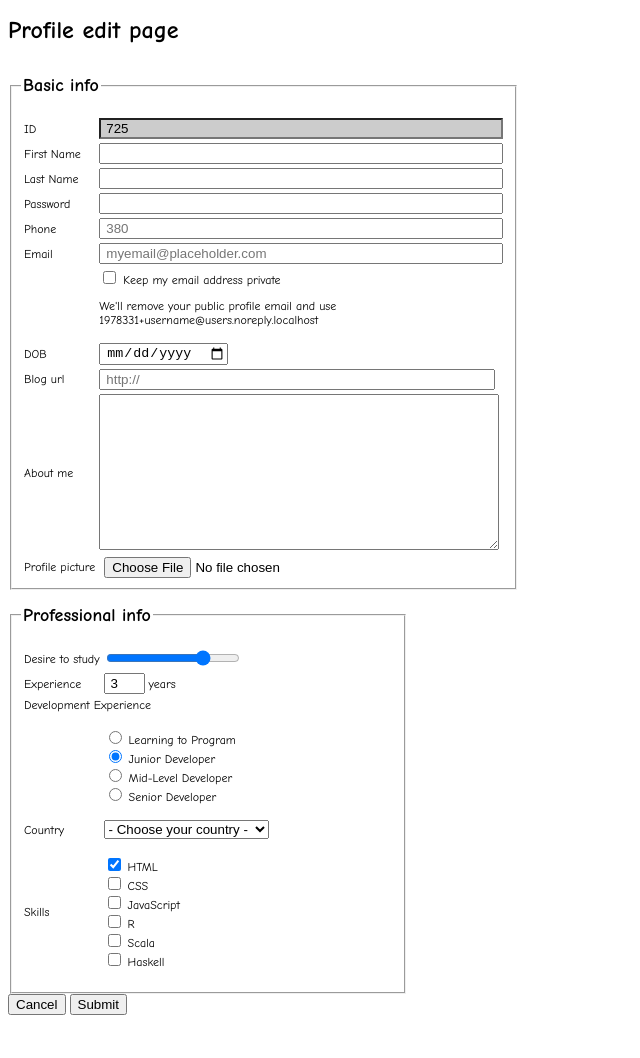
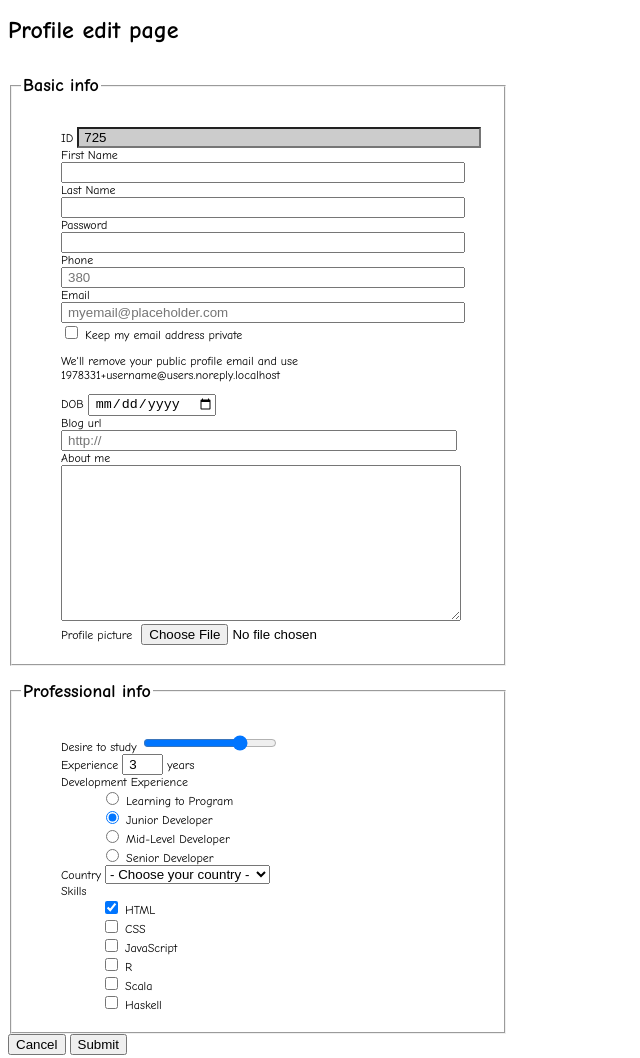
Before and after one commit to Inessa1987/home-work, a plain HTML site: page hw2/form.html in a window 1280 px wide. Shown: the whole page, without its empty margins (0-640 px from the left). Before the commit the page ends 1023 px from the top, so only its background shows below. Drawn offline with Linux system fonts and the light colour scheme.

Commit message:
changed the form.html structure

```diff
--- a/hw2/form.html
+++ b/hw2/form.html
@@ -10,76 +10,69 @@
 		<h1>Profile edit page</h1>
 		<fieldset>
 			<legend><h2>Basic info</h2></legend>
-			<table>
-				<tr>
-					<td><label for="id">ID</label></td>
-					<td><input id="id" type="text" name="ID" value="725" size="47" readonly></td>
-				</tr>
-				<tr>
-					<td><label for="name">First Name</label></td>
-					<td><input id="name" type="text" name="name" value="" size="47"></td>
-				</tr>
-				<tr>
-					<td><label for="sername">Last Name</label></td>
-					<td><input id="sername" type="text" name="sername" value="" size="47"></td>
-				</tr>
-				<tr>
-					<td><label for="password">Password</label></td>
-					<td><input id="password" type="password" maxlength="25" size="47" name="password"></td>
-				</tr>
-				<tr>
-					<td><label for="tel">Phone</label></td>
-					<td><input class="placeholder" id="tel" type="tel" name="phone" value="" placeholder="380"
-							size="47"></td>
-				</tr>
-				<tr>
-					<td><label for="email">Email</label></td>
-					<td><input id="email" type="email" name="email" value=""
-							placeholder="myemail@placeholder.com" size="47"></td>
-				</tr>
-				<tr>
-					<td></td>
-					<td><input type="checkbox" name="keep_email" value="1" id="keep-email">
+			<ul>
+				<li>
+					<label for="id">ID</label>
+					<input id="id" type="text" name="ID" value="725" size="47" readonly>
+				</li>
+				<li>
+					<label for="name">First Name</label>
+					<input id="name" type="text" name="name" value="" size="47">
+				</li>
+				<li>
+					<label for="sername">Last Name</label>
+					<input id="sername" type="text" name="sername" value="" size="47">
+				</li>
+				<li>
+					<label for="password">Password</label>
+					<input id="password" type="password" maxlength="25" size="47" name="password">
+				</li>
+				<li>
+					<label for="tel">Phone</label>
+					<input class="placeholder" id="tel" type="tel" name="phone" value="" placeholder="380" size="47">
+				</li>
+				<li>
+					<label for="email">Email</label>
+					<input id="email" type="email" name="email" value="" placeholder="myemail@placeholder.com" size="47">
+				</li>
+				<li>
+					<input type="checkbox" name="keep_email" value="1" id="keep-email">
 						<label for="keep-email">Keep my email address private</label>
-						<p>We'll remove your public profile email and use<br>
-							1978331+username@users.noreply.localhost</p></td>
-				</tr>
-				<tr>
-					<td><label for="calendar">DOB</label></td>
-					<td><input id="calendar" name="birthday" type="date"></td>
-				</tr>
-				<tr>
-					<td><label for="url">Blog url</label></td>
-					<td><input id="url" name="blog_url" type="url" value="" size="46" placeholder="http://"></td>
-				</tr>
-				<tr>
-					<td><label for="about">About&nbsp;me</label></td>
-					<td><textarea id="about" name="about_me" rows="10" cols="47"></textarea></td>
-				</tr>
-				<tr>
-					<td><label for="photo">Profile&nbsp;picture</label></td>
-					<td><input id="photo" name="photo" accept="image/*" type="file"></td>
-				</tr>
-			</table>
+						<p>We'll remove your public profile email and use<br>1978331+username@users.noreply.localhost</p>
+				</li>
+				<li>
+					<label for="calendar">DOB</label>
+					<input id="calendar" name="birthday" type="date">
+				</li>
+				<li>
+					<label for="url">Blog url</label>
+					<input id="url" name="blog_url" type="url" value="" size="46" placeholder="http://">
+				</li>
+				<li>
+					<label for="about">About&nbsp;me</label>
+					<textarea id="about" name="about_me" rows="10" cols="47"></textarea>
+				</li>
+				<li>
+					<label for="photo">Profile&nbsp;picture</label>
+					<input id="photo" name="photo" accept="image/*" type="file">
+				</li>
+			</ul>
 		</fieldset>
 		<fieldset>
 			<legend><h2>Professional info</h2></legend>
-			<table>
-				<tr>
-					<td><label for="desire">Desire&nbsp;to&nbsp;study</label></td>
-					<td><input id="desire" type="range" name="desire_to_study" min="0" max="100" step="1"
-							value="75"></td>
-				</tr>
-				<tr>
-					<td><label for="exp">Experience</label></td>
-					<td><input id="exp" type="number" value="3">&nbsp;years</td>
-				</tr>
-				<tr>
-					<td colspan="2">Development&nbsp;Experience</td>
-				</tr>
-				<tr>
-					<td></td>
-					<td>
+			<ul>
+				<li>
+					<label for="desire">Desire&nbsp;to&nbsp;study</label>
+					<input id="desire" type="range" name="desire_to_study" min="0" max="100" step="1" value="75">
+				</li>
+				<li>
+					<label for="exp">Experience</label>
+					<input id="exp" type="number" value="3">&nbsp;years
+				</li>
+				<li>
+					Development&nbsp;Experience
+				</li>
+				<li>
 					<ul>
 						<li><input type="radio" name="development_experience" id="learning" value="learning">
 							<label for="learning">Learning to Program</label>
@@ -90,11 +83,9 @@
 						<li><input type="radio" name="development_experience" id="senior" value="senior">
 							<label for="senior">Senior Developer</label></li>
 					</ul>
-					</td>
-				</tr>
-				<tr>
-					<td><label for="country">Country</td>
-					<td>
+				</li>
+				<li>
+					<label for="country">Country</label>
 					<select name="country" id="country">
 						<option disabled selected>- Choose your country -</option>
 						<option value="Ukraine">Ukraine</option>
@@ -103,11 +94,8 @@
 						<option value="Thailand">Thailand</option>
 						<option value="Spain">Spain</option>
 					</select>
-					</td>
-				</tr>
-				<tr>
-					<td>Skills</td>
-					<td>
+				</li>
+				<li>Skills
 					<ul>
 						<li><input type="checkbox" id="html" name="skills[]" value="html" checked>
 							<label for="html">HTML</label></li>
@@ -122,9 +110,8 @@
 						<li><input type="checkbox" id="haskell" name="skills[]">
 							<label for="haskell">Haskell</label></li>
 					</ul>
-					</td>
-				</tr>
-			</table>
+				</li>
+			</ul>
 		</fieldset>
 		<button type="reset">Cancel</button>
 		<button type="submit">Submit</button>
--- a/hw2/style_forms.css
+++ b/hw2/style_forms.css
@@ -1,6 +1,6 @@
 form {
 	font-size: 12px;
-	width: 400px;
+	width: 500px;
 	font-family: "Comic Sans MS", cursive;
 }
 input, textarea {
@@ -17,5 +17,4 @@ input, textarea {
 }
 li {
 	list-style-type: none;
-	margin-left: -40px;
 }
```
Lines whose indentation alone changed are shown as unchanged.
